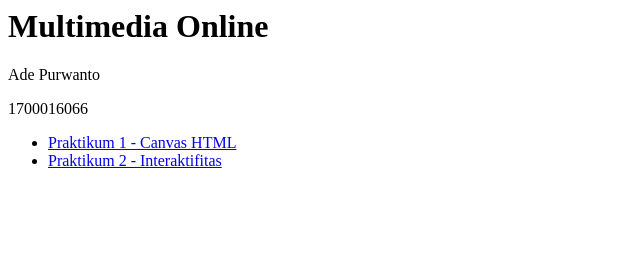
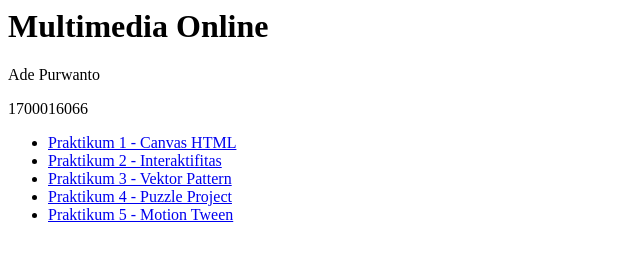
Before and after one commit to adepurwanto1700016066/Multimedia-Online, a plain HTML site: page index.html in a window 1280 px wide. Shown: the whole page, without its empty margins (0-640 px from the left). Drawn offline with Linux system fonts and the light colour scheme.

Commit message:
Update index.html

```diff
--- a/index.html
+++ b/index.html
@@ -9,6 +9,9 @@
 <ul>
   <li><a href="Multimedia Online.html">Praktikum 1 - Canvas HTML</a></li>
   <li><a href="praktikum_2_1700016066.html">Praktikum 2 - Interaktifitas</a></li>
+  <li><a href="praktikum_3_1700016066.html">Praktikum 3 - Vektor Pattern</a></li>
+  <li><a href="praktikum_4_1700016066.html">Praktikum 4 - Puzzle Project</a></li>
+  <li><a href="praktikum_5_1700016066.html">Praktikum 5 - Motion Tween</a></li>
 </ul>
 </body>
 </html>
```
